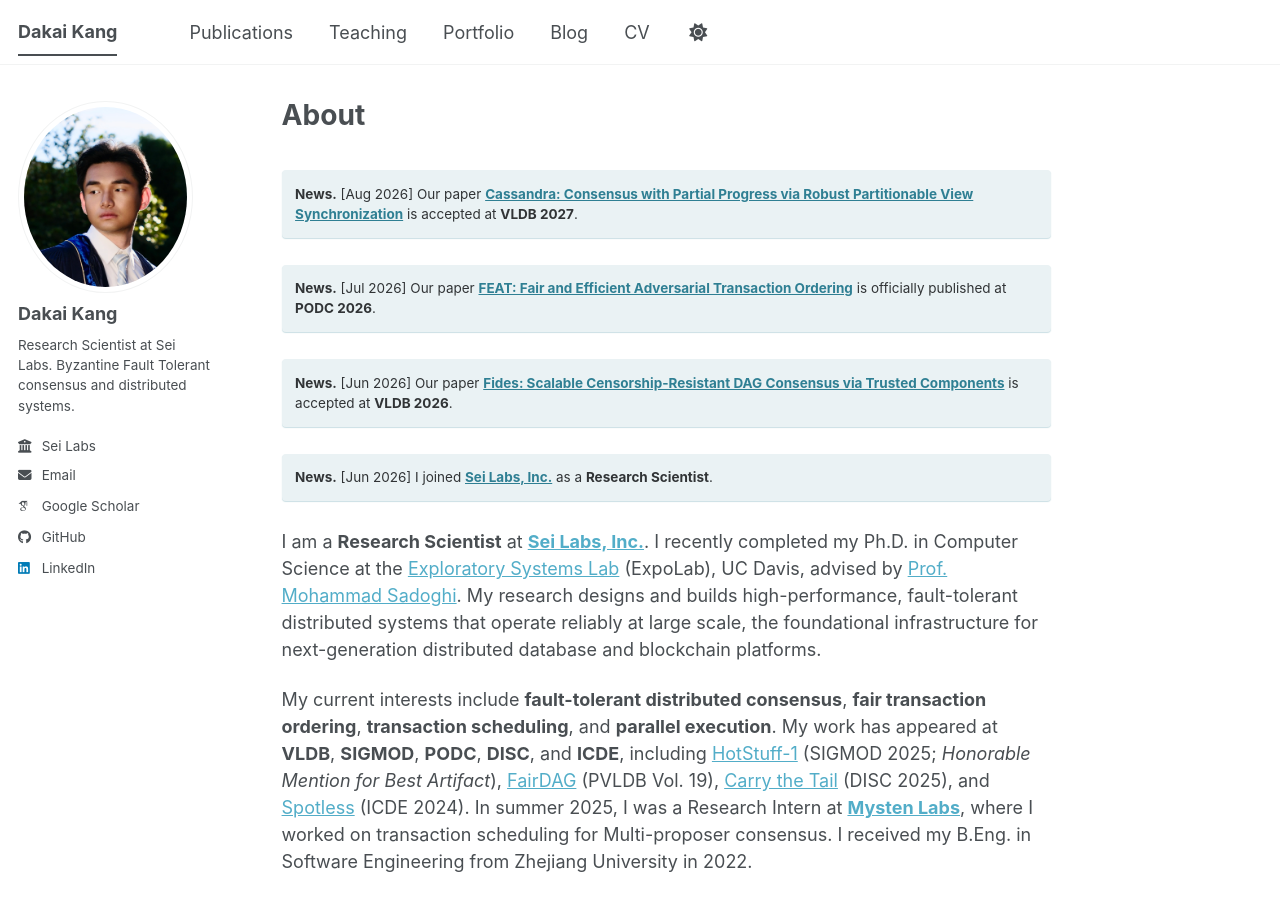
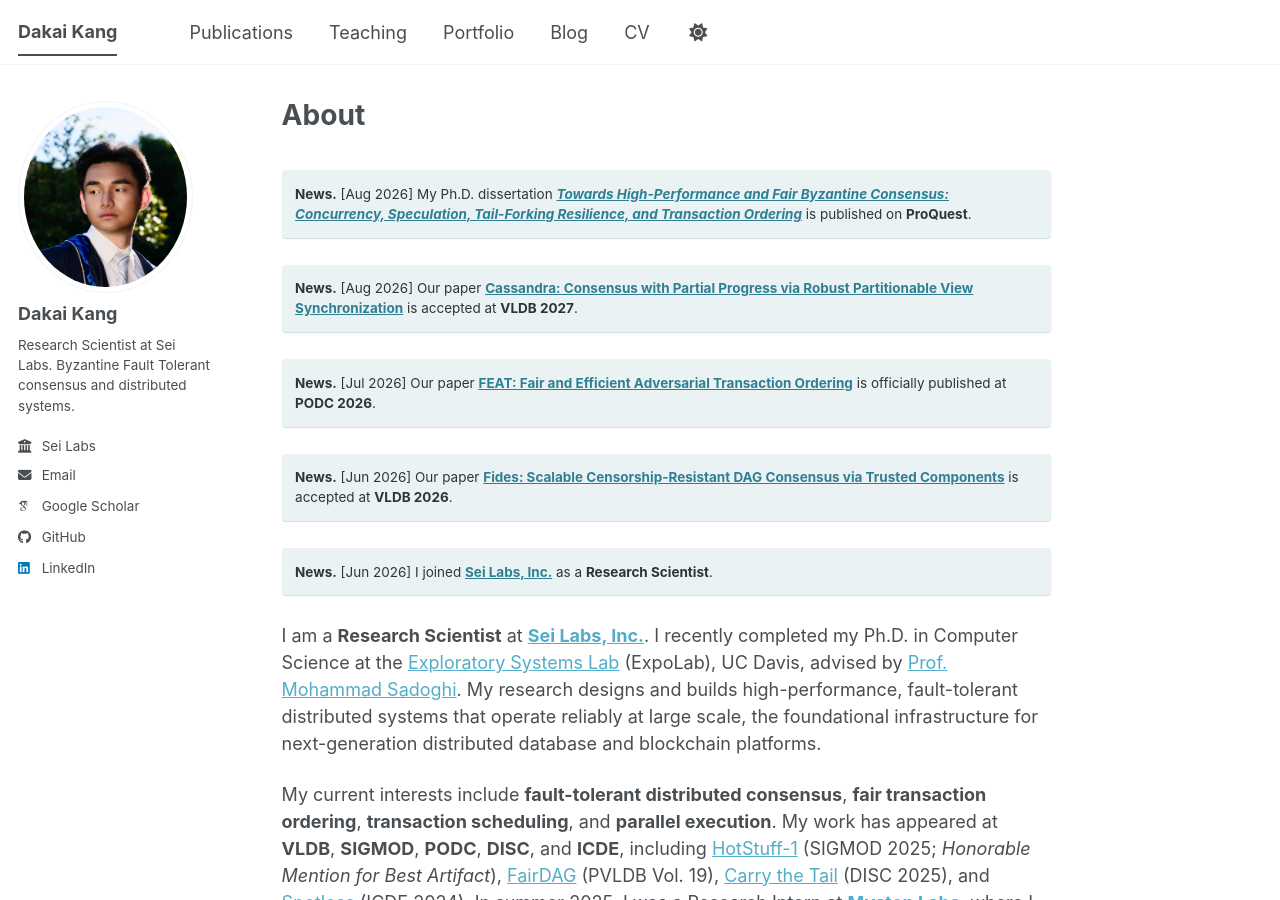
Before and after one commit to DakaiKang/dakaikang.github.io, a Jekyll site: the page built from _pages/about.md, in a window 1280 px wide and 900 px high. Built offline with Jekyll 4.4.1, drawn with Linux system fonts in a browser that asks for light colours; some web fonts are replaced; a script bundle is joined from its source files by our own code; library files that are not in the unit come from our copies.

Commit message:
Announce Ph.D. dissertation on ProQuest; link from CV
- Add News banner: dissertation published on ProQuest (Aug 2026).
  The title in the banner links to the ProQuest record at
  https://www.proquest.com/docview/3377814390.
- CV (website page + LaTeX + rebuilt PDF): dissertation title on
  the Ph.D. entry now hyperlinks to the same ProQuest record.

Co-Authored-By: Claude Opus 4.7 (1M context) <noreply@anthropic.com>

```diff
--- a/_pages/about.md
+++ b/_pages/about.md
@@ -6,6 +6,9 @@ redirect_from:
   - /about/
   - /about.html
 ---
+
+**News.** [Aug 2026] My Ph.D. dissertation [***Towards High-Performance and Fair Byzantine Consensus: Concurrency, Speculation, Tail-Forking Resilience, and Transaction Ordering***](https://www.proquest.com/docview/3377814390) is published on **ProQuest**.
+{: .notice--info}
 
 **News.** [Aug 2026] Our paper [**Cassandra: Consensus with Partial Progress via Robust Partitionable View Synchronization**](https://arxiv.org/abs/2607.02856) is accepted at **VLDB 2027**.
 {: .notice--info}
```
Also changed, not shown: _pages/cv.md (+1 -1 lines), 1 other file.
